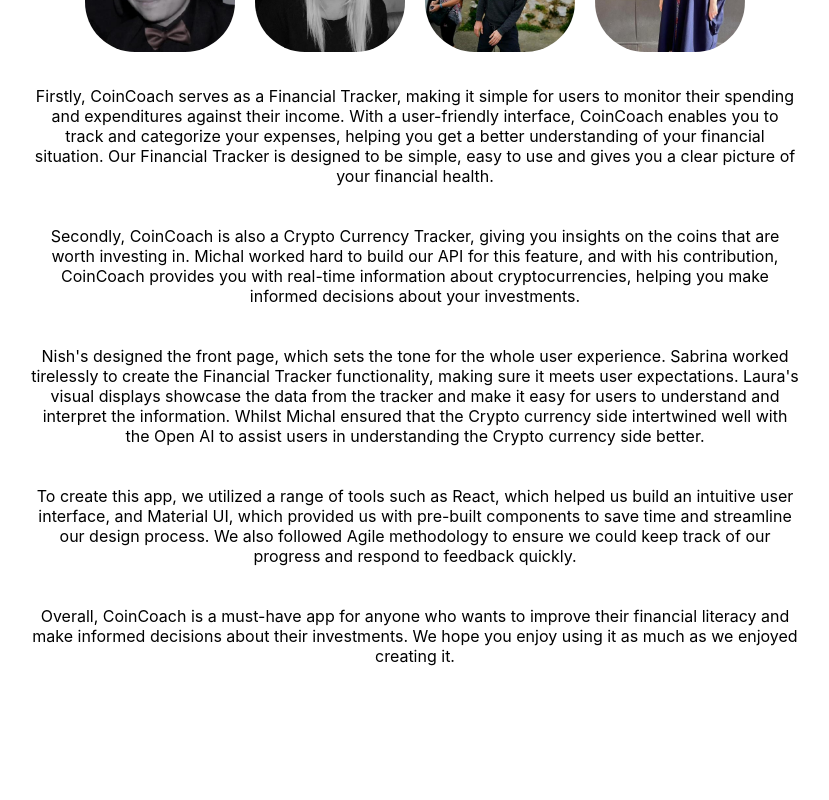
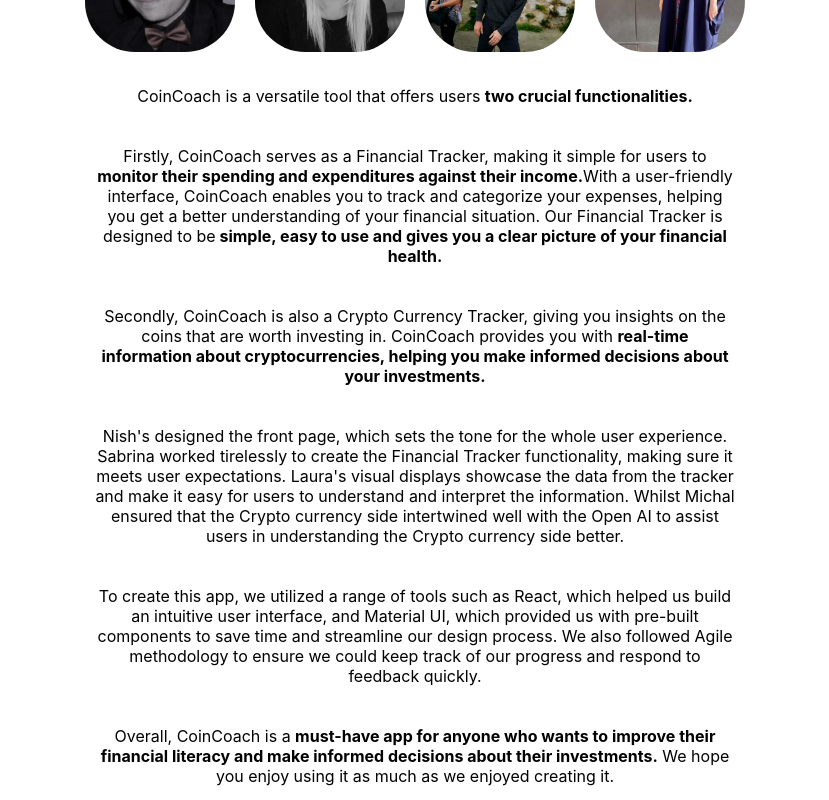
Before and after one commit to nrai14/CoinCoach, a React (Create React App) app: page /about in a window 1280 px wide. Shown: the part 360-1160 px from the top of the page, without its empty margins (225-1054 px from the left). Built offline with nearby package versions, Linux system fonts and the light colour scheme.

Commit message:
colour palette notes

```diff
--- a/src/index.css
+++ b/src/index.css
@@ -1,3 +1,16 @@
+/*
+Root colour scheme?
+
+Navy blue: #001C55
+Sky blue: #6BC1FF
+Dark gray: #333333
+Light gray: #F7F7F7
+White: #FFFFFF
+
+
+*/
+
+
 body {
   margin: 0;
   font-family: -apple-system, BlinkMacSystemFont, 'Segoe UI', 'Roboto', 'Oxygen',
@@ -36,7 +49,7 @@
 }
 
 .footer {
-  margin-top: 20vh;
+  margin-top: 5vh;
   text-align: center;
 }
 
@@ -67,7 +80,7 @@
   margin: 10px;
   padding: 10px;
   text-align: center;
-  width: 60%;
+  width: 50%;
 }
 
 img {
--- a/src/pages/About.js
+++ b/src/pages/About.js
@@ -6,9 +6,9 @@
       <div class="container">
         <p>
           Welcome to CoinCoach, a React app created by Nish, Sabrina, Michal and
-          Laura as part of their EDX coding bootcamp's final project. CoinCoach
-          is a versatile tool that offers users two crucial functionalities.
+          Laura as part of their EDX coding bootcamp's final project.
         </p>
+        <br></br>
         <div>
             <img src="Nish.jpeg"></img>
             <img src="Sabrina.jpeg"></img>
@@ -17,21 +17,25 @@
         </div>
 
         <p>
+            CoinCoach
+          is a versatile tool that offers users <strong>two crucial functionalities.</strong>
+          </p>
+
+        <p>
           Firstly, CoinCoach serves as a Financial Tracker, making it simple for
-          users to monitor their spending and expenditures against their income.
+          users to <strong>monitor their spending and expenditures against their income.</strong>
           With a user-friendly interface, CoinCoach enables you to track and
           categorize your expenses, helping you get a better understanding of
           your financial situation. Our Financial Tracker is designed to be
-          simple, easy to use and gives you a clear picture of your financial
-          health.
+          <strong> simple, easy to use and gives you a clear picture of your financial
+          health.</strong>
         </p>
         <p>
           Secondly, CoinCoach is also a Crypto Currency Tracker, giving you
-          insights on the coins that are worth investing in. Michal worked hard
-          to build our API for this feature, and with his contribution,
-          CoinCoach provides you with real-time information about
+          insights on the coins that are worth investing in.
+          CoinCoach provides you with <strong>real-time information about
           cryptocurrencies, helping you make informed decisions about your
-          investments.
+          investments.</strong>
         </p>
         <p>
           Nish's designed the front page, which sets the tone for the whole user
@@ -50,9 +54,9 @@
           keep track of our progress and respond to feedback quickly.
         </p>
         <p>
-          Overall, CoinCoach is a must-have app for anyone who wants to improve
+          Overall, CoinCoach is a <strong>must-have app for anyone who wants to improve
           their financial literacy and make informed decisions about their
-          investments. We hope you enjoy using it as much as we enjoyed creating
+          investments.</strong> We hope you enjoy using it as much as we enjoyed creating
           it.
         </p>
       </div>
```
